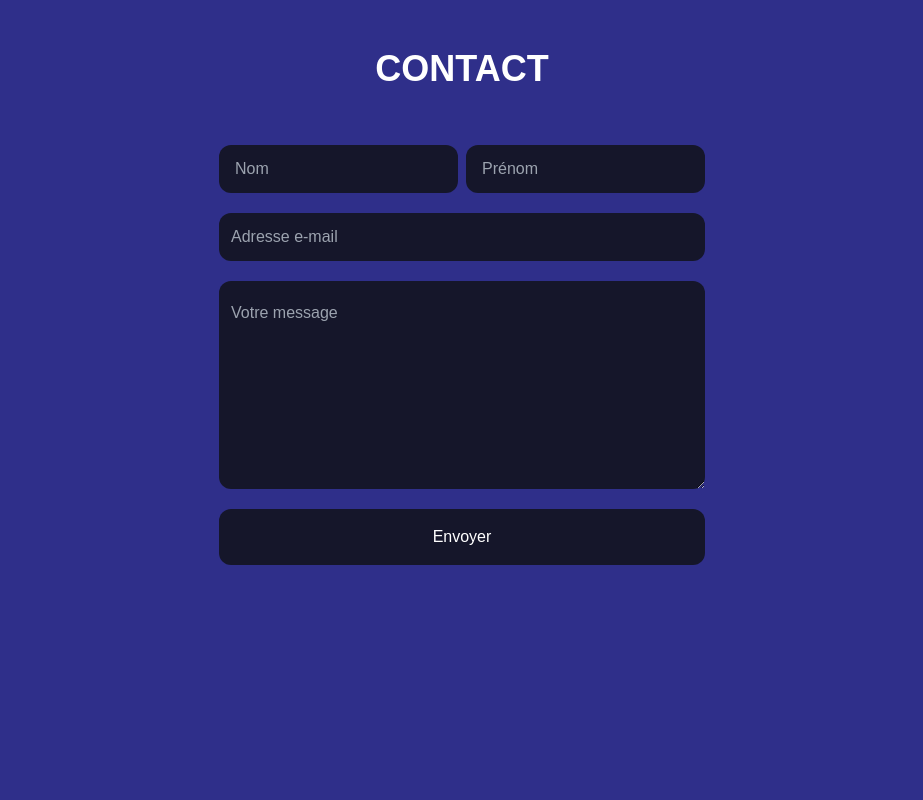
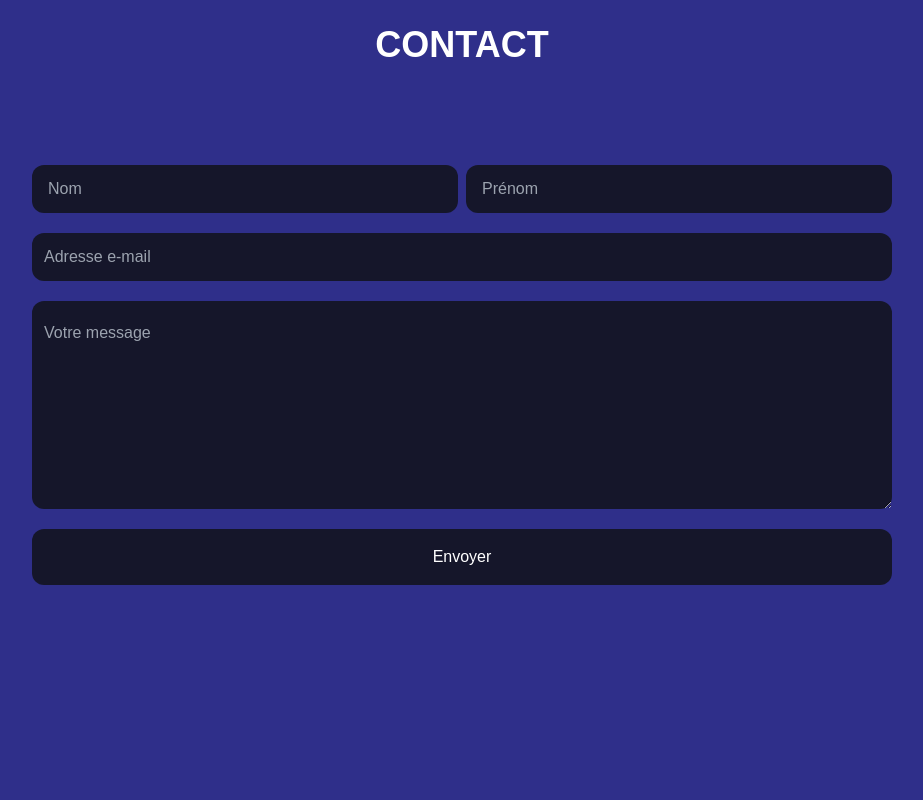
Before and after one commit to Jimmy-Ctln/Portfolio, a Next.js app: page / in a window 1280 px wide. Shown: the part 6240-7040 px from the top of the page, without its empty margins (178-1101 px from the left). Built offline with nearby package versions, Linux system fonts and the light colour scheme; no server answers.

Commit message:
Add a confirmation/error message after sending the form

```diff
--- a/src/app/sections/contact/index.jsx
+++ b/src/app/sections/contact/index.jsx
@@ -3,6 +3,7 @@
 import React from "react";
 import { useRef, useState } from "react";
 import emailjs from "@emailjs/browser";
+import { motion } from 'framer-motion';
 
 export const Contact = () => {
   const myServiceID = process.env.NEXT_PUBLIC_MY_SERVICE_ID;
@@ -10,7 +11,9 @@ export const Contact = () => {
   const myPublicKey = process.env.NEXT_PUBLIC_MY_PUBLIC_KEY;
 
   const form = useRef();
-  const [errorForm, setErrorForm] = useState(false);
+  const [message, setMessage] = useState('');
+  const [isSuccess, setIsSuccess] = useState()
+
 
   const [formData, setFormData] = useState({
     user_name: "",
@@ -19,12 +22,13 @@ export const Contact = () => {
     message: "",
   });
 
-  const error = () => {
-    setErrorForm(true);
+  const displayMessage = (message) => {
+    setMessage(message);
 
     setTimeout(() => {
-      setErrorForm(false);
-    }, 5000);
+      setMessage('');
+      setIsSuccess(null)
+    }, 3000);
   };
 
   const handleInputChange = (e) => {
@@ -43,7 +47,8 @@ export const Contact = () => {
       formData.user_email.trim() === "" ||
       formData.message.trim() === ""
     ) {
-      error();
+      displayMessage('Merci de remplir tous les champs du formulaire')
+      setIsSuccess(false)
       return;
     } else {
       emailjs
@@ -51,10 +56,13 @@ export const Contact = () => {
         .then(
           (result) => {
             console.log(result.text);
+            displayMessage('Le formulaire a été envoyé avec succès !')
+            setIsSuccess(true)
           },
           (error) => {
             console.log(error.text);
-            console.log(error)
+            displayMessage('Une erreur est survenue lors de l\envoie du formulaire !')
+            setIsSuccess(false)
           }
         );
       setFormData({
@@ -63,18 +71,19 @@ export const Contact = () => {
         user_email: "",
         message: "",
       });
-      setErrorForm(false);
     }
   };
 
   return (
-    <section id="contact" className="pb-96 mt-20 pt-60 bg-five max-lg:mt-0 max-lg:pt-8 bg-secondary"
-    >
+    <section id="contact" className="pb-96 mt-14 relative pt-60 bg-five max-lg:mt-0 max-lg:pt-8 bg-secondary">
       <div className="flex justify-center max-lg:mt-0">
         <h3 className="text-4xl h-auto font-bold max-lg:text-3xl">CONTACT</h3>
       </div>
-      <div className="flex flex-col mt-14 max-lg:mt-14">
-        <form ref={form} onSubmit={sendEmail} className="flex flex-col gap-5 max-w-6xl mx-auto px-5">
+      <div className="flex flex-col max-w-[900px] mx-auto mt-14 max-lg:w-full">
+        <form ref={form} onSubmit={sendEmail} className="flex flex-col gap-5 px-5">
+      <div className={`${isSuccess === false ? 'bg-red-700' : isSuccess === true ? 'bg-green-700' : ''} w-[90%] mx-auto rounded-xl text-center p-3`}>
+            {message && <p className="text-sm">{message}</p>}
+      </div>
           <div className="flex gap-2 max-sm:text-xs">
             <div className="flex w-full justify-end">
               <input
@@ -116,32 +125,25 @@ export const Contact = () => {
               placeholder="Votre message"
             />
           </div>
-          {errorForm ? (
             <div>
               <div className="flex justify-center max-sm:text-xs">
-                <button
+                <motion.button
                   className="w-full p-4 rounded-xl bg-dark-custom bg-opacity-80"
                   type="submit"
+                  key={isSuccess}
+                  animate={{
+                  x: isSuccess === false ? 10 : 0}}
+                  transition={{
+                    repeat: 3,
+                    duration: 0.05,
+                    repeatType: "reverse",
+                    ease: "easeInOut"
+                  }}
                 >
                   Envoyer
-                </button>
-              </div>
-              <div className="flex justify-center text-center mt-5 mx-10">
-                <p className="font-bold text-red-500">
-                  Merci de remplir tous les champs du formulaire !
-                </p>
+                </motion.button>
               </div>
             </div>
-          ) : (
-            <div className="flex justify-center max-sm:text-xs">
-              <button
-                className="w-full p-4 rounded-xl bg-dark-custom bg-opacity-80"
-                type="submit"
-              >
-                Envoyer
-              </button>
-            </div>
-          )}
         </form>
       </div>
     </section>
```
